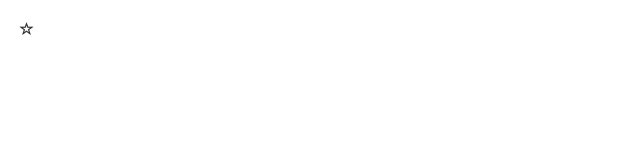
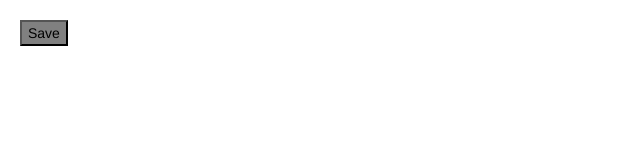
Before and after one commit to kaixuannnn/mosh-angular-learn1, an Angular app: page / in a window 1280 px wide. Shown: the top 160 px of the page, without its empty margins (0-640 px from the left). Built offline with nearby package versions, Linux system fonts and the light colour scheme.

Commit message:
ngStyle, style binding

```diff
--- a/src/app/app.component.html
+++ b/src/app/app.component.html
@@ -1 +1,10 @@
-<app-favourite></app-favourite>
+<button
+  [style.backgroundColor]="canSave ? 'blue' : 'gray'"
+  [style.color]="canSave ? 'white' : 'black'"
+  [style.fontWeight]="canSave ? 'bold' : 'normal'"
+  [ngStyle]="{
+    backgroundColor: canSave ? 'blue' : 'grey'
+  }"
+>
+  Save
+</button>
--- a/src/app/app.component.ts
+++ b/src/app/app.component.ts
@@ -11,25 +11,5 @@
   styleUrls: ['./app.component.css'],
 })
 export class AppComponent {
-  courses: course[] = [];
-
-  onLoadCourse() {
-    this.courses = [
-      { id: 1, name: 'course1' },
-      { id: 2, name: 'course2' },
-      { id: 3, name: 'course3' },
-    ];
-  }
-
-  onAdd() {
-    this.courses.push({ id: 4, name: 'course4' });
-  }
-
-  onRemove(course: course) {
-    this.courses = this.courses.filter((item) => item.id !== course.id);
-  }
-
-  trackCourse(index: number, course: course) {
-    return course ? course.id : undefined;
-  }
+  canSave = false;
 }
```
